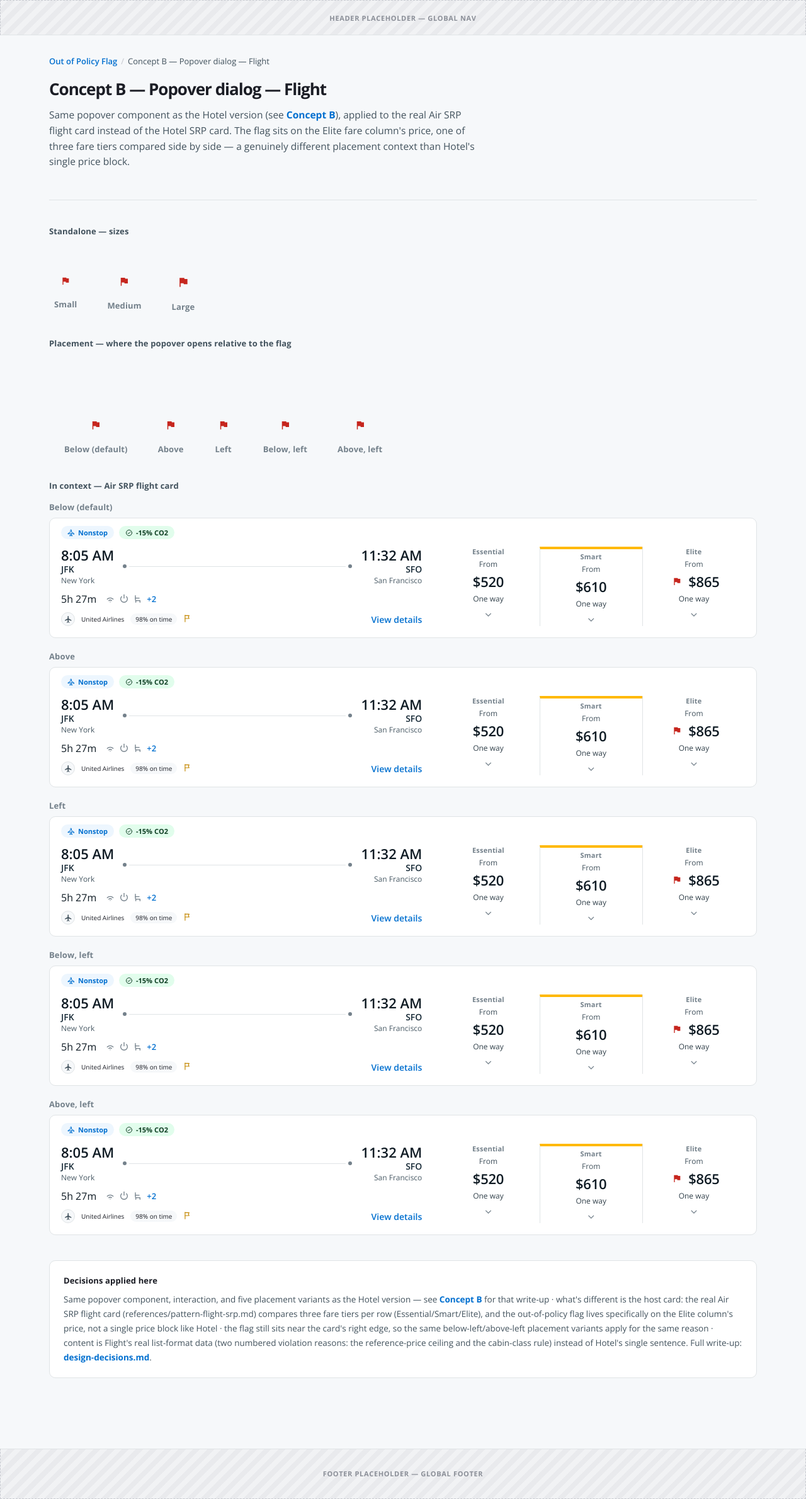
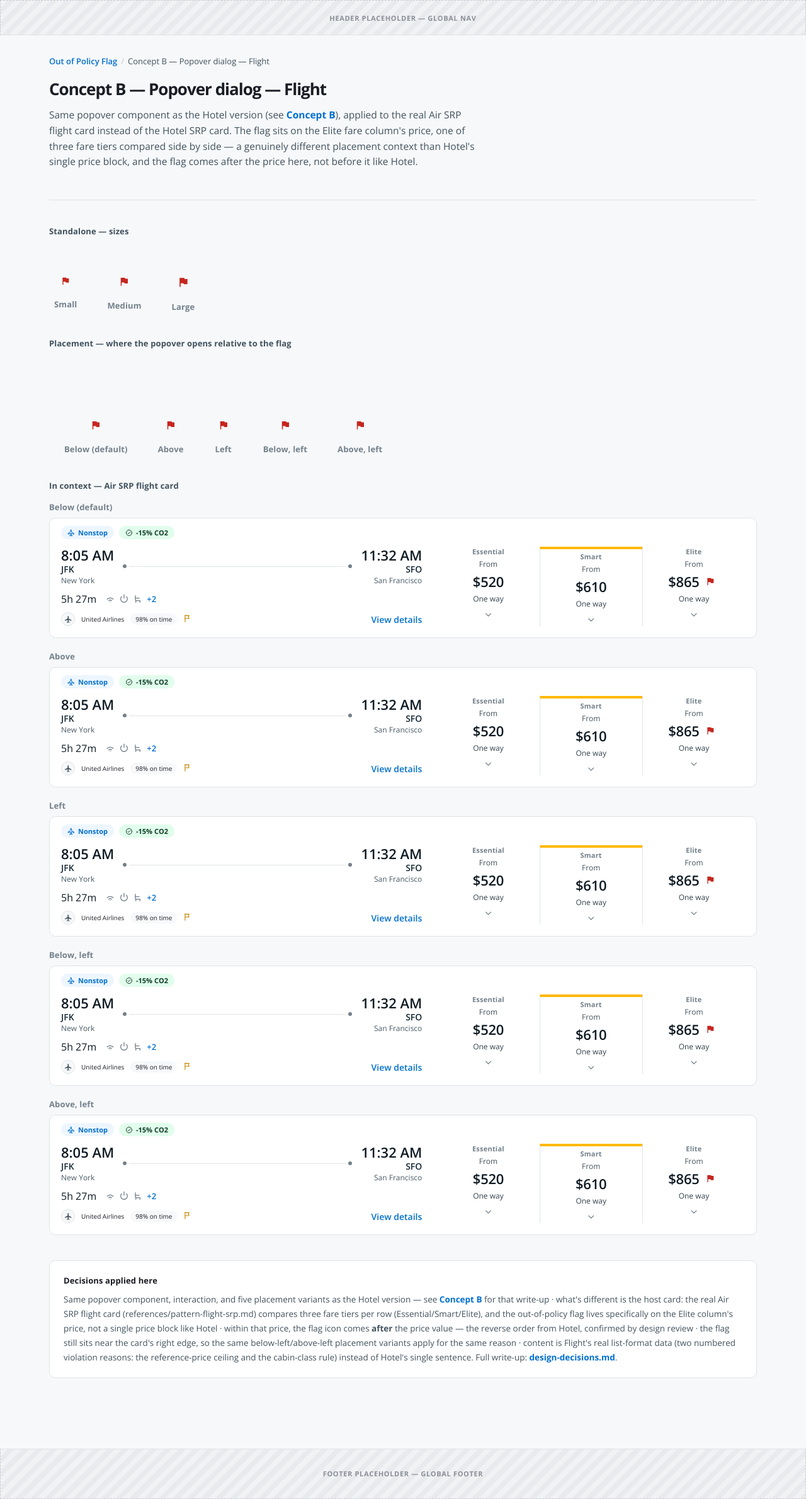
Before and after one commit to wesnoel/GBT_work, a plain HTML site: page out-of-policy-flag/concept-b-popover-flight.html in a window 1280 px wide. Shown: the whole page at 63% size. Drawn offline with nearby package versions, Linux system fonts and the light colour scheme.

Commit message:
update
update

```diff
--- a/out-of-policy-flag/concept-b-popover-flight.html
+++ b/out-of-policy-flag/concept-b-popover-flight.html
@@ -22,7 +22,7 @@
 
   <div class="hub-hero" style="padding: 0 0 28px;">
     <h1 style="font-size: 26px; line-height: 34px;">Concept B — Popover dialog — Flight</h1>
-    <p>Same popover component as the Hotel version (see <a href="concept-b-popover.html" style="color: var(--accent); font-weight: 700;">Concept B</a>), applied to the real Air SRP flight card instead of the Hotel SRP card. The flag sits on the Elite fare column's price, one of three fare tiers compared side by side — a genuinely different placement context than Hotel's single price block.</p>
+    <p>Same popover component as the Hotel version (see <a href="concept-b-popover.html" style="color: var(--accent); font-weight: 700;">Concept B</a>), applied to the real Air SRP flight card instead of the Hotel SRP card. The flag sits on the Elite fare column's price, one of three fare tiers compared side by side — a genuinely different placement context than Hotel's single price block, and the flag comes after the price here, not before it like Hotel.</p>
   </div>
 
   <p class="hub-section-label">Standalone — sizes</p>
@@ -262,6 +262,7 @@
               <div class="flight-fare-tier">Elite</div>
               <div class="flight-fare-caption">From</div>
               <div class="flight-fare-price-row">
+                <div class="flight-fare-price">$865</div>
                 <span class="oop-anchor oop-anchor--hoverable">
                   <button class="flag-trigger flag-trigger--sm" data-oop-trigger tabindex="0" aria-expanded="false" aria-describedby="pv-flight-below" aria-label="Out of policy">
                     <svg class="flag-icon" viewBox="0 0 24 24"><path d="M14.4 6L14 4H5v17h2v-7h5.6l.4 2h7V6z"/></svg>
@@ -281,7 +282,6 @@
                     </div>
                   </div>
                 </span>
-                <div class="flight-fare-price">$865</div>
               </div>
               <div class="flight-fare-type">One way</div>
               <button class="flight-fare-chevron" aria-label="Expand fare details">&#8964;</button>
@@ -347,6 +347,7 @@
               <div class="flight-fare-tier">Elite</div>
               <div class="flight-fare-caption">From</div>
               <div class="flight-fare-price-row">
+                <div class="flight-fare-price">$865</div>
                 <span class="oop-anchor oop-anchor--hoverable">
                   <button class="flag-trigger flag-trigger--sm" data-oop-trigger tabindex="0" aria-expanded="false" aria-describedby="pv-flight-above" aria-label="Out of policy">
                     <svg class="flag-icon" viewBox="0 0 24 24"><path d="M14.4 6L14 4H5v17h2v-7h5.6l.4 2h7V6z"/></svg>
@@ -366,7 +367,6 @@
                     </div>
                   </div>
                 </span>
-                <div class="flight-fare-price">$865</div>
               </div>
               <div class="flight-fare-type">One way</div>
               <button class="flight-fare-chevron" aria-label="Expand fare details">&#8964;</button>
@@ -432,6 +432,7 @@
               <div class="flight-fare-tier">Elite</div>
               <div class="flight-fare-caption">From</div>
               <div class="flight-fare-price-row">
+                <div class="flight-fare-price">$865</div>
                 <span class="oop-anchor oop-anchor--hoverable">
                   <button class="flag-trigger flag-trigger--sm" data-oop-trigger tabindex="0" aria-expanded="false" aria-describedby="pv-flight-left" aria-label="Out of policy">
                     <svg class="flag-icon" viewBox="0 0 24 24"><path d="M14.4 6L14 4H5v17h2v-7h5.6l.4 2h7V6z"/></svg>
@@ -451,7 +452,6 @@
                     </div>
                   </div>
                 </span>
-                <div class="flight-fare-price">$865</div>
               </div>
               <div class="flight-fare-type">One way</div>
               <button class="flight-fare-chevron" aria-label="Expand fare details">&#8964;</button>
@@ -517,6 +517,7 @@
               <div class="flight-fare-tier">Elite</div>
               <div class="flight-fare-caption">From</div>
               <div class="flight-fare-price-row">
+                <div class="flight-fare-price">$865</div>
                 <span class="oop-anchor oop-anchor--hoverable">
                   <button class="flag-trigger flag-trigger--sm" data-oop-trigger tabindex="0" aria-expanded="false" aria-describedby="pv-flight-below-left" aria-label="Out of policy">
                     <svg class="flag-icon" viewBox="0 0 24 24"><path d="M14.4 6L14 4H5v17h2v-7h5.6l.4 2h7V6z"/></svg>
@@ -536,7 +537,6 @@
                     </div>
                   </div>
                 </span>
-                <div class="flight-fare-price">$865</div>
               </div>
               <div class="flight-fare-type">One way</div>
               <button class="flight-fare-chevron" aria-label="Expand fare details">&#8964;</button>
@@ -602,6 +602,7 @@
               <div class="flight-fare-tier">Elite</div>
               <div class="flight-fare-caption">From</div>
               <div class="flight-fare-price-row">
+                <div class="flight-fare-price">$865</div>
                 <span class="oop-anchor oop-anchor--hoverable">
                   <button class="flag-trigger flag-trigger--sm" data-oop-trigger tabindex="0" aria-expanded="false" aria-describedby="pv-flight-above-left" aria-label="Out of policy">
                     <svg class="flag-icon" viewBox="0 0 24 24"><path d="M14.4 6L14 4H5v17h2v-7h5.6l.4 2h7V6z"/></svg>
@@ -621,7 +622,6 @@
                     </div>
                   </div>
                 </span>
-                <div class="flight-fare-price">$865</div>
               </div>
               <div class="flight-fare-type">One way</div>
               <button class="flight-fare-chevron" aria-label="Expand fare details">&#8964;</button>
@@ -635,7 +635,7 @@
 
   <div class="notes-box">
     <h4>Decisions applied here</h4>
-Same popover component, interaction, and five placement variants as the Hotel version — see <a href="concept-b-popover.html" style="color: var(--accent); font-weight: 700;">Concept B</a> for that write-up · what's different is the host card: the real Air SRP flight card (references/pattern-flight-srp.md) compares three fare tiers per row (Essential/Smart/Elite), and the out-of-policy flag lives specifically on the Elite column's price, not a single price block like Hotel · the flag still sits near the card's right edge, so the same below-left/above-left placement variants apply for the same reason · content is Flight's real list-format data (two numbered violation reasons: the reference-price ceiling and the cabin-class rule) instead of Hotel's single sentence. Full write-up: <a href="design-decisions.md" style="color: var(--accent); font-weight: 700;">design-decisions.md</a>.
+Same popover component, interaction, and five placement variants as the Hotel version — see <a href="concept-b-popover.html" style="color: var(--accent); font-weight: 700;">Concept B</a> for that write-up · what's different is the host card: the real Air SRP flight card (references/pattern-flight-srp.md) compares three fare tiers per row (Essential/Smart/Elite), and the out-of-policy flag lives specifically on the Elite column's price, not a single price block like Hotel · within that price, the flag icon comes <strong>after</strong> the price value — the reverse order from Hotel, confirmed by design review · the flag still sits near the card's right edge, so the same below-left/above-left placement variants apply for the same reason · content is Flight's real list-format data (two numbered violation reasons: the reference-price ceiling and the cabin-class rule) instead of Hotel's single sentence. Full write-up: <a href="design-decisions.md" style="color: var(--accent); font-weight: 700;">design-decisions.md</a>.
   </div>
 
 </div>
```
Also changed, not shown: out-of-policy-flag/concept-a-tooltip-flight.html (+7 -7 lines), out-of-policy-flag/design-decisions.md (+2 -0 lines).
